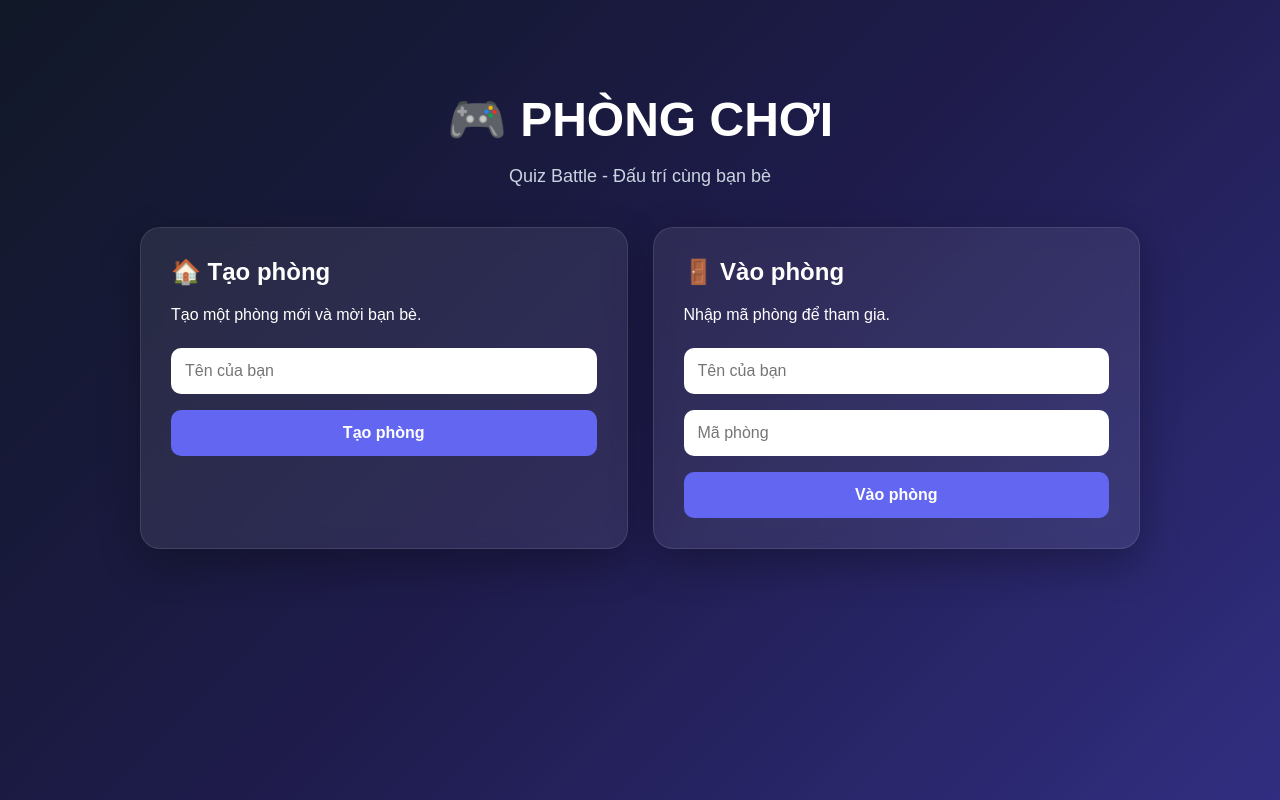
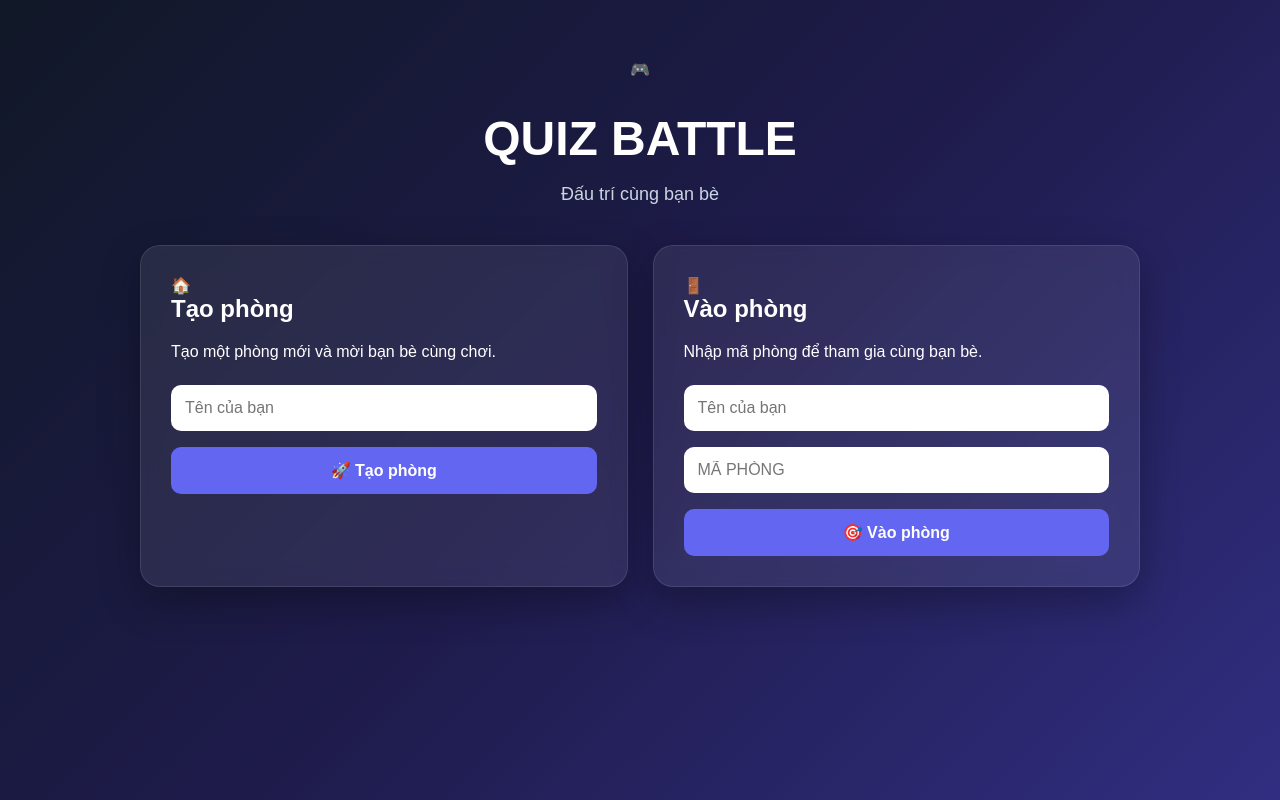
Before and after one commit to jayden2170/phongchoi, a Flask app: page / in a window 1280 px wide. Run offline with Flask 3, Linux system fonts and the light colour scheme.

Commit message:
Update index.html

```diff
--- a/templates/index.html
+++ b/templates/index.html
@@ -10,7 +10,7 @@
         content="width=device-width, initial-scale=1.0"
     >
 
-    <title>Phòng Chơi - Quiz Battle</title>
+    <title>Quiz Battle</title>
 
     <link
         rel="stylesheet"
@@ -25,10 +25,14 @@
 
     <div class="hero">
 
-            <h1>🎮 PHÒNG CHƠI</h1>
+        <div class="hero-icon">
+            🎮
+        </div>
+
+        <h1>QUIZ BATTLE</h1>
 
         <p>
-                Quiz Battle - Đấu trí cùng bạn bè
+            Đấu trí cùng bạn bè
         </p>
 
     </div>
@@ -36,15 +40,21 @@
 
     <div class="cards">
 
-
         <!-- TẠO PHÒNG -->
 
         <div class="card">
 
-                <h2>🏠 Tạo phòng</h2>
+            <div class="card-icon">
+                🏠
+            </div>
+
+            <h2>
+                Tạo phòng
+            </h2>
 
             <p>
-                    Tạo một phòng mới và mời bạn bè.
+                Tạo một phòng mới
+                và mời bạn bè cùng chơi.
             </p>
 
             <form
@@ -61,7 +71,7 @@
                 >
 
                 <button type="submit">
-                        Tạo phòng
+                    🚀 Tạo phòng
                 </button>
 
             </form>
@@ -73,10 +83,17 @@
 
         <div class="card">
 
-                <h2>🚪 Vào phòng</h2>
+            <div class="card-icon">
+                🚪
+            </div>
+
+            <h2>
+                Vào phòng
+            </h2>
 
             <p>
-                    Nhập mã phòng để tham gia.
+                Nhập mã phòng để
+                tham gia cùng bạn bè.
             </p>
 
             <form
@@ -98,10 +115,11 @@
                     placeholder="Mã phòng"
                     maxlength="6"
                     required
+                    style="text-transform: uppercase;"
                 >
 
                 <button type="submit">
-                        Vào phòng
+                    🎯 Vào phòng
                 </button>
 
             </form>
```
Lines whose indentation alone changed are shown as unchanged.
